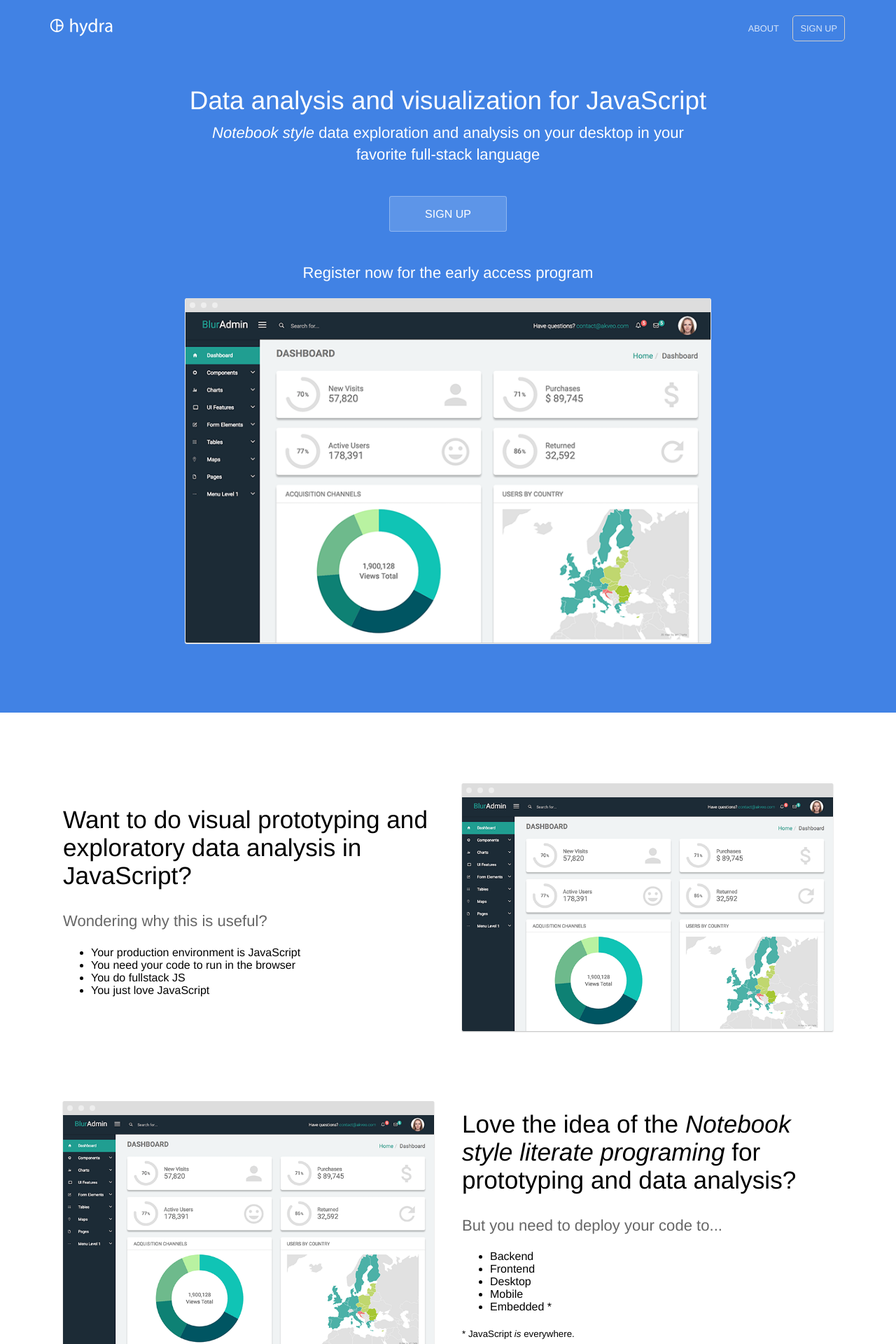
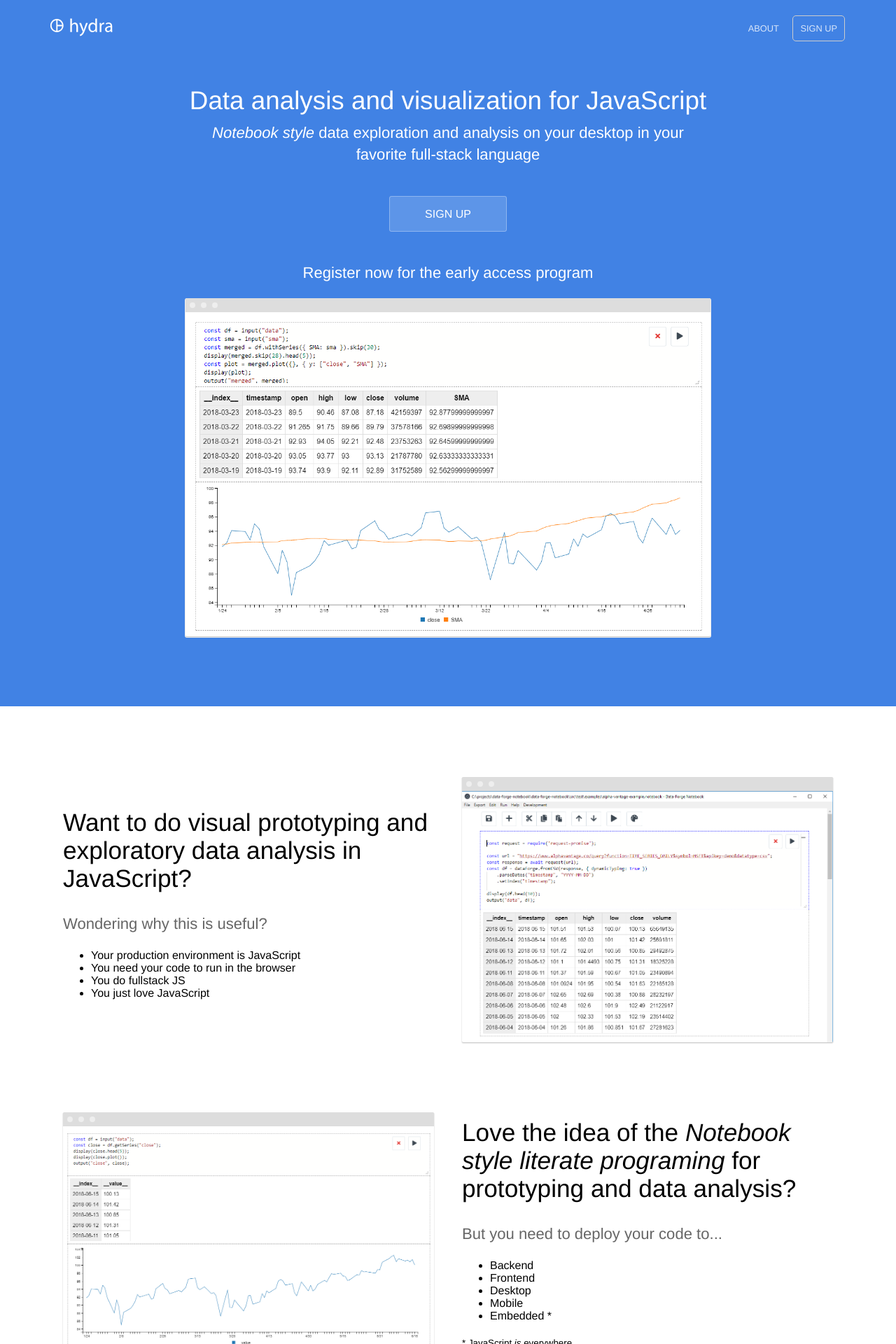
Before and after one commit to ashleydavis/data-forge-notebook-landing-page, a Jekyll site: the page built from index.html, in a window 1280 px wide. Shown: the top 1920 px of the page at 70% size. Built offline with Jekyll 4.4.1, drawn with Linux system fonts in a browser that asks for light colours.

Commit message:
Added some proper screenshots.

```diff
--- a/index.html
+++ b/index.html
@@ -7,7 +7,7 @@
 		<div class="cta button alt"><a href="http://eepurl.com/dyb9dn">SIGN UP</a></div>
         <p class="subtext editable">Register now for the early access program</p>
 		<div>
-			<img src="/images/dashboard.png" alt="Screenshot" class="screenshot editable" />
+			<img src="/images/screenshots/Screenshot_3.png" alt="Screenshot" class="screenshot editable" />
 		</div>
 	</div>
 </section>
@@ -26,7 +26,7 @@
                 </ul>
 			</div>
 			<div class="image">
-				<img src="/images/dashboard.png" alt="Screenshot" class="screenshot editable" />
+                <img src="/images/screenshots/Screenshot_1.png" alt="Screenshot" class="screenshot editable" />
 			</div>
 		</div>
 	</section>
@@ -46,7 +46,7 @@
                 <sub>* JavaScript <i>is</i> everywhere.</sub>
 			</div>
 			<div class="image">
-				<img src="/images/dashboard.png" alt="Screenshot" class="screenshot editable" />
+                <img src="/images/screenshots/Screenshot_2.png" alt="Screenshot" class="screenshot editable" />
 			</div>
 		</div>
 	</section>
@@ -60,7 +60,7 @@
 				<p>The early access program starts soon... please sign up now for to be part of the early development of this product.</p>
 			</div>
 			<div class="image">
-				<img src="/images/dashboard.png" alt="Screenshot" class="screenshot editable" />
+                <img src="/images/screenshots/Screenshot_3.png" alt="Screenshot" class="screenshot editable" />
 			</div>
 		</div>
     </section>
```
Also changed, not shown: images/_screenshot.png (deleted), images/dashboard.png (deleted), images/screenshots/Screenshot_1.png (added), images/screenshots/Screenshot_2.png (added), images/screenshots/Screenshot_3.png (added), images/screenshots/Screenshot_4.png (added).
